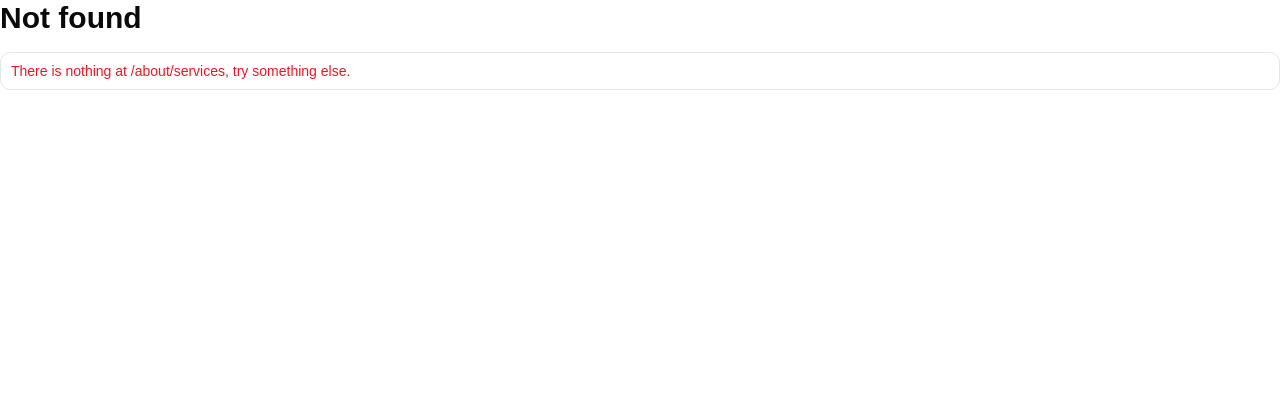
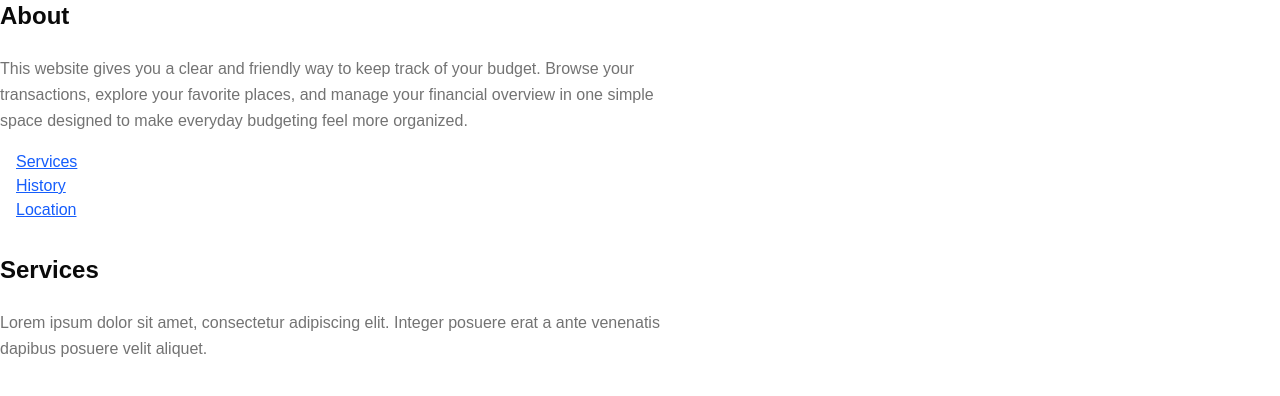
Before and after one commit to HOGENT-frontendweb/frontendweb-budget, a React (Vite) app: page /about/services in a window 1280 px wide. Before the commit this address had no page. Shown: the top 396 px of the page. Built offline with nearby package versions, Linux system fonts and the light colour scheme.

Commit message:
Hoofdstuk 3: Routes nesten en redirects

```diff
--- a/src/main.tsx
+++ b/src/main.tsx
@@ -2,10 +2,10 @@ import { StrictMode } from 'react';
 import { createRoot } from 'react-dom/client';
 import './index.css';
 import App from './App.tsx';
-import { RouterProvider, createBrowserRouter } from 'react-router';
+import { Navigate, RouterProvider, createBrowserRouter } from 'react-router';
 import TransactionList from './pages/transactions/TransactionList.tsx';
 import PlacesList from './pages/places/PlacesList';
-import About from './pages/about/About.tsx';
+import About, { History, Location, Services } from './pages/about/About.tsx';
 import NotFound from './pages/NotFound';
 
 
@@ -16,7 +16,32 @@ const router = createBrowserRouter([
   },
   { path: '/transactions', element: <TransactionList /> },
   { path: '/places', element: <PlacesList /> },
-  { path: '/about', element: <About /> },
+  {
+    path: '/about',
+    element: <About />,
+    children: [
+      {
+        index: true,
+        element: <Navigate to='/about/services' replace />,
+      },
+      {
+        path: 'services',
+        element: <Services />,
+      },
+      {
+        path: 'history',
+        element: <History />,
+      },
+      {
+        path: 'location',
+        element: <Location />,
+      },
+    ],
+  },
+  {
+    path: '/services',
+    element: <Navigate to='/about/services' replace />,
+  },
   { path: '*', element: <NotFound /> },
 ]);
 
--- a/src/pages/about/About.tsx
+++ b/src/pages/about/About.tsx
@@ -1,3 +1,5 @@
+import { Link, Outlet } from 'react-router';
+
 const About = () => {
   return (
     <>
@@ -8,8 +10,64 @@ const About = () => {
         manage your financial overview in one simple space designed to make
         everyday budgeting feel more organized.
       </p>
+      <ul className='p-4 mb-4'>
+        <li>
+          <Link to='/about/services' className='text-blue-600 underline'>
+            Services
+          </Link>
+        </li>
+        <li>
+          <Link to='/about/history' className='text-blue-600 underline'>
+            History
+          </Link>
+        </li>
+        <li>
+           <Link to='/about/location' className='text-blue-600 underline'>
+            Location
+          </Link>
+        </li>
+      </ul>
+      <Outlet />
+    </>
+  );
+}
+
+export default About;
+
+export const Services = () => {
+  return (
+    <>
+      <h1 className='text-2xl font-semibold mb-6'>Services</h1>
+      <p className='text-muted-foreground leading-relaxed max-w-2xl'>
+        Lorem ipsum dolor sit amet, consectetur adipiscing elit. Integer
+        posuere erat a ante venenatis dapibus posuere velit aliquet.
+      </p>
     </>
   );
 };
 
-export default About;
+export const History = () => {
+  return (
+    <>
+      <h1 className='text-2xl font-semibold mb-6'>History</h1>
+      <p className='text-muted-foreground leading-relaxed max-w-2xl'>
+        Lorem ipsum dolor sit amet, consectetur adipiscing elit. Cras mattis
+        consectetur purus sit amet fermentum. Aenean lacinia bibendum nulla sed
+        consectetur.
+      </p>
+    </>
+  );
+};
+
+export const Location = () => {
+  return (
+    <>
+      <h1 className='text-2xl font-semibold mb-6'>Location</h1>
+      <p className='text-muted-foreground leading-relaxed max-w-2xl'>
+        Lorem ipsum dolor sit amet, consectetur adipiscing elit. Donec sed odio
+        dui. Maecenas faucibus mollis interdum. Nullam id dolor id nibh
+        ultricies vehicula ut id elit.
+      </p>
+    </>
+  );
+};
```
